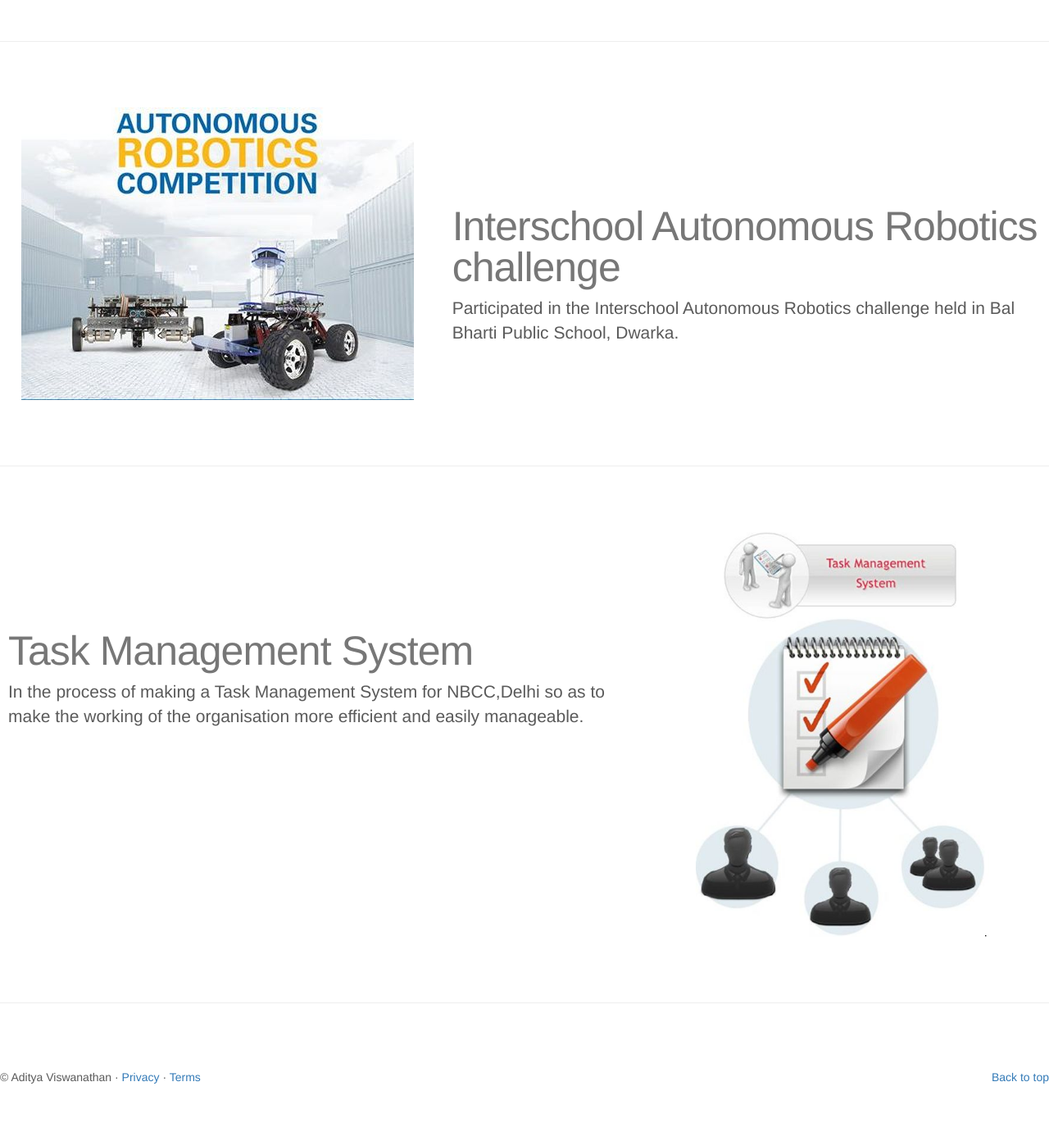
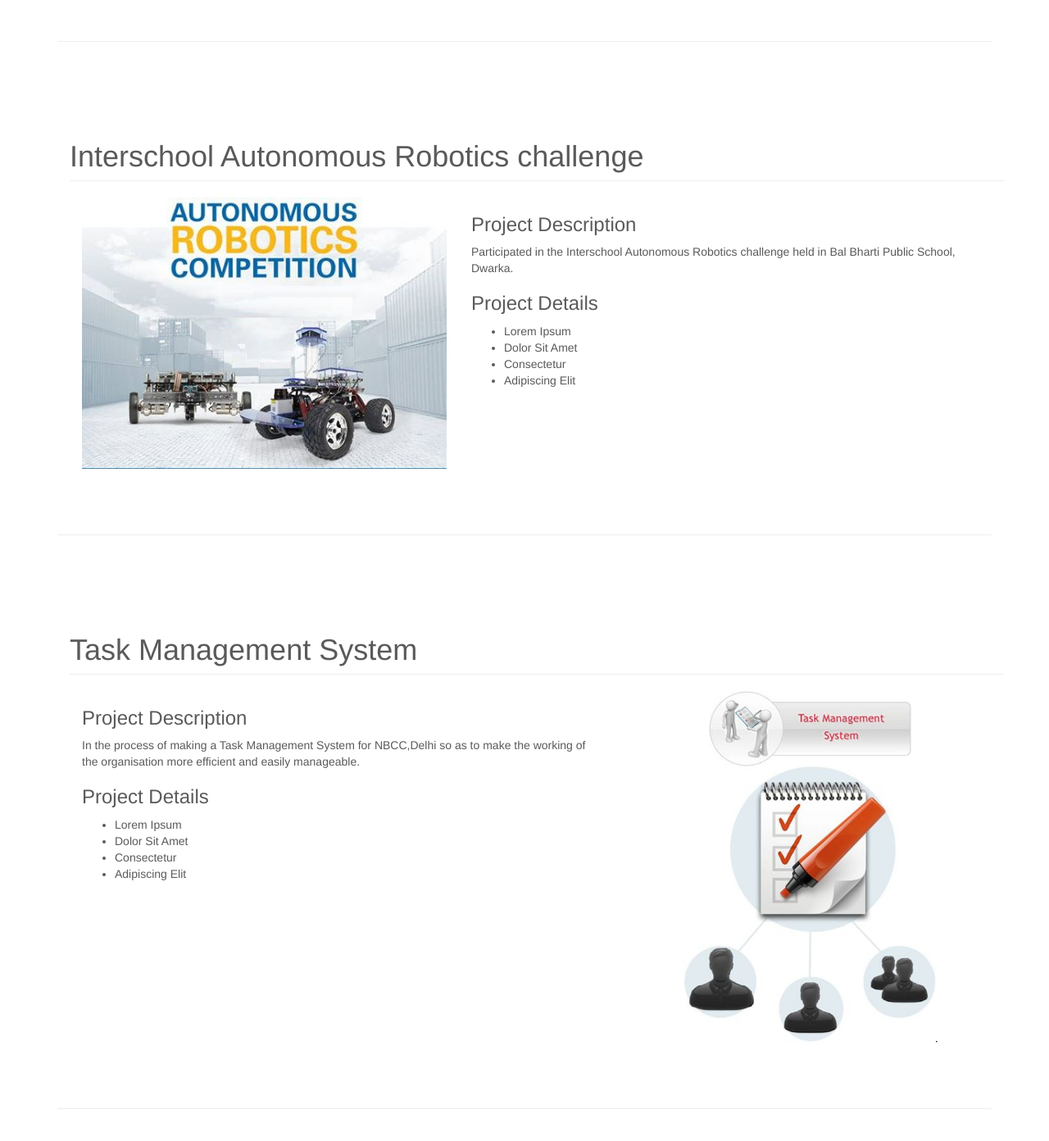
Before and after one commit to adityavis06/adityavis06.github.io, a Jekyll site: the page projects/index.html, which Jekyll copies as it is, in a window 1280 px wide and 1400 px high, scrolled down 835 px. Shown: the top 1392 px of the window at 82% size. Built offline with Jekyll 4.4.1, drawn with Linux system fonts in a browser that asks for light colours; nearby versions of some CDN libraries; library files that are not in the unit come from our copies.

Commit message:
Update index.html

```diff
--- a/projects/index.html
+++ b/projects/index.html
@@ -86,6 +86,7 @@
     <!-- Wrap the rest of the page in another container to center all the content. -->
 
       <!-- START THE FEATURETTES -->
+    <div class="container">
     <h1 class="featurette-heading" style="padding-top:60px; padding-left:10px">Projects</h1>
       <hr class="featurette-divider">
 
@@ -115,10 +116,24 @@
 
       <hr class="featurette-divider">
 
-      <div style="padding-left:10px" class="row featurette">
+      <div class="container">
+        <div class="row">
+            <div class="col-lg-12">
+                <h1 class="page-header">Interschool Autonomous Robotics challenge
+                    <small></small>
+                </h1>
+            </div>
+        </div>
         <div class="col-md-7 col-md-push-5">
-          <h2 class="featurette-heading"><span class="text-muted">Interschool Autonomous Robotics challenge</span></h2>
-          <p class="lead">Participated in the Interschool Autonomous Robotics challenge held in Bal Bharti Public School, Dwarka.</p>
+          <h3>Project Description</h3>
+                <p>Participated in the Interschool Autonomous Robotics challenge held in Bal Bharti Public School, Dwarka.</p>
+                <h3>Project Details</h3>
+                <ul>
+                    <li>Lorem Ipsum</li>
+                    <li>Dolor Sit Amet</li>
+                    <li>Consectetur</li>
+                    <li>Adipiscing Elit</li>
+                </ul>
         </div>
         <div class="col-md-5 col-md-pull-7">
           <img class="featurette-image img-responsive center-block" src="/img/auto.jpg" alt="A">
@@ -127,10 +142,24 @@
 
       <hr class="featurette-divider">
 
-      <div style="padding-left:10px" class="row featurette">
+      <div class="container">
+        <div class="row">
+            <div class="col-lg-12">
+                <h1 class="page-header">Task Management System
+                    <small></small>
+                </h1>
+            </div>
+        </div>
         <div class="col-md-7">
-          <h2 class="featurette-heading"><span class="text-muted">Task Management System</span></h2>
-          <p class="lead">In the process of making a Task Management System for NBCC,Delhi so as to make the working of the organisation more efficient and easily manageable.</p>
+          <h3>Project Description</h3>
+                <p>In the process of making a Task Management System for NBCC,Delhi so as to make the working of the organisation more efficient and easily manageable.</p>
+                <h3>Project Details</h3>
+                <ul>
+                    <li>Lorem Ipsum</li>
+                    <li>Dolor Sit Amet</li>
+                    <li>Consectetur</li>
+                    <li>Adipiscing Elit</li>
+                </ul>
         </div>
         <div class="col-md-5">
           <img class="featurette-image img-responsive center-block" src="/img/tmslogo.jpg" alt="Generic placeholder image">
@@ -138,6 +167,7 @@
       </div>
 
       <hr class="featurette-divider">
+    </div>
 
       <!-- /END THE FEATURETTES -->
 
```
